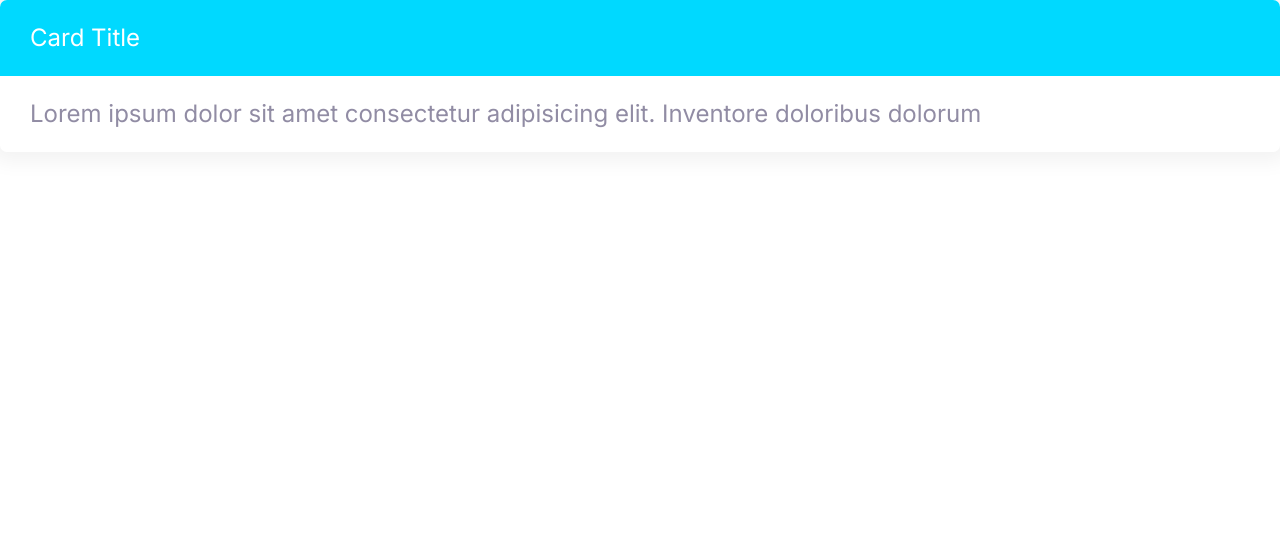
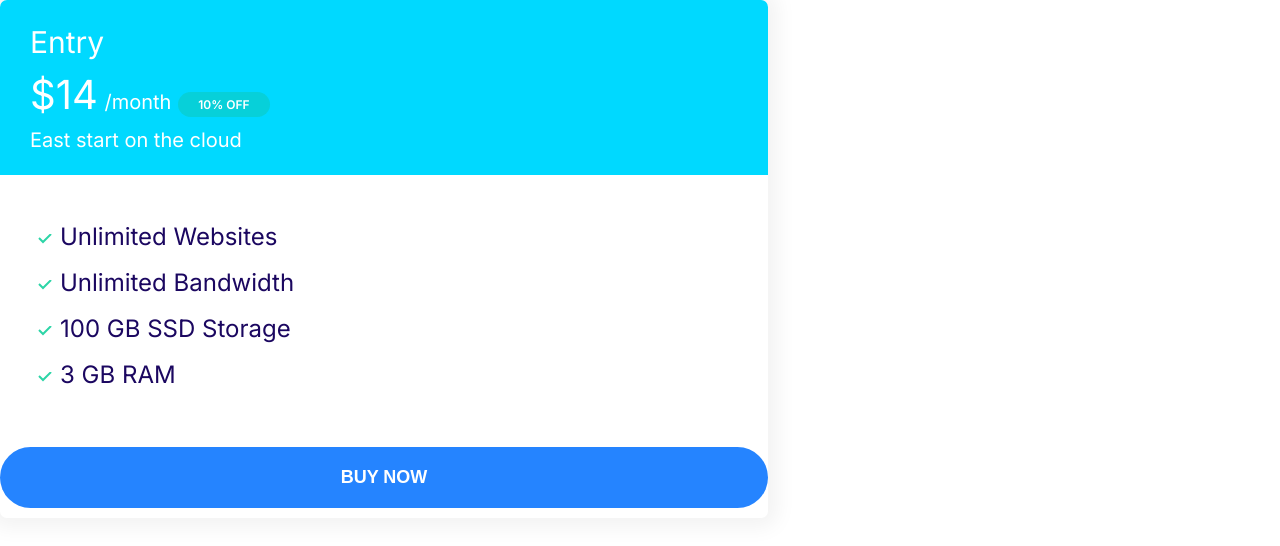
Before and after one commit to b2rpt/webpage-htmlNcss, a plain HTML site: page index.html in a window 1280 px wide. Drawn offline with Linux system fonts and the light colour scheme; files whose address does not match are found by name.

Commit message:
added plan card

```diff
--- a/css/styles.css
+++ b/css/styles.css
@@ -276,3 +276,19 @@ a {
 }
 .card__body {
 }
+
+/* plans */
+.plan__name{
+  margin: 0;
+  color: #fff;
+  font-weight: 100;
+}
+.plan__price{
+  font-size: 40px
+}
+.plan__billing-cycle, .plan__description{
+font-size: 20px;
+}
+.plan__badge {
+  background-color: rgba(10, 206, 206, 0.767);
+}
--- a/index.html
+++ b/index.html
@@ -14,12 +14,25 @@
     />
   </head>
   <body>
-    <section class="card card--secondary" >
-      <header class="card__header">Card Title</header>
+    <section class="card card--secondary" style="width:60%" >
+      <header class="card__header">
+        <h3 class="plan__name">Entry</h3>
+        <div>
+          <span class="plan__price">$14</span>
+          <span class="plan__billing-cycle">/month</span>
+          <span class=" plan__badge badge badge--secondary badge--small">10% OFF</span>
+        </div>
+        <div class="plan__description">East start on the cloud</div>
+      </header>
       <section class="card__body">
-        Lorem ipsum dolor sit amet consectetur adipisicing elit. Inventore
-        doloribus dolorum
+        <ul class="list list--tick">
+          <li class="list1 list__item">Unlimited Websites</li>
+          <li class="list2 list__item">Unlimited Bandwidth</li>
+          <li class="list3 list__item">100 GB SSD Storage</li>
+          <li class="list4 list__item">3 GB RAM</li>
+        </ul>
       </section>
+      <button class="button button--primary button--block">Buy Now</button>
     </section>
   </body>
 </html>
```
Also changed, not shown: Components/badge.html (+1 -0 lines), Components/card.html (added, +8 -0 lines).
